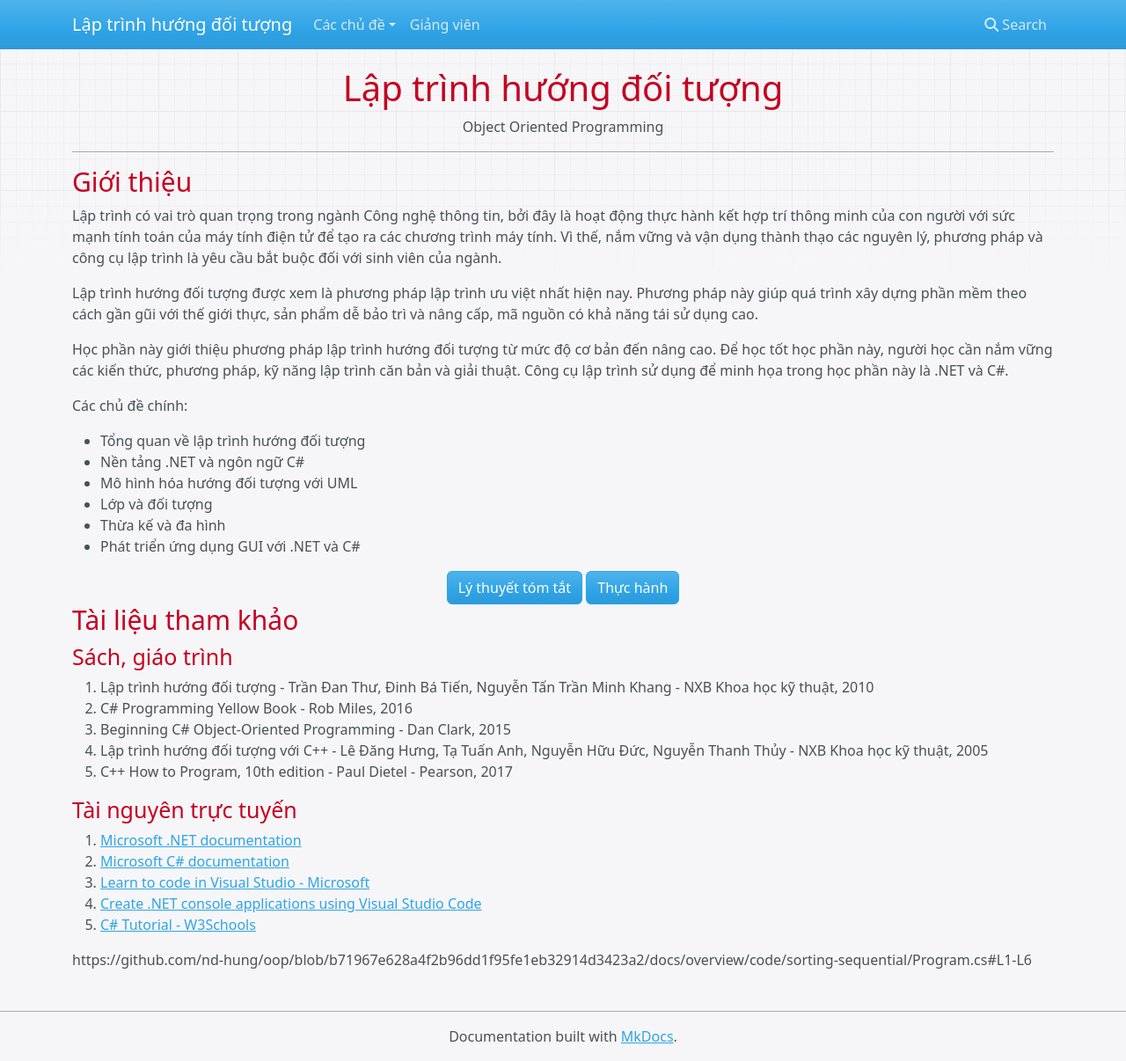
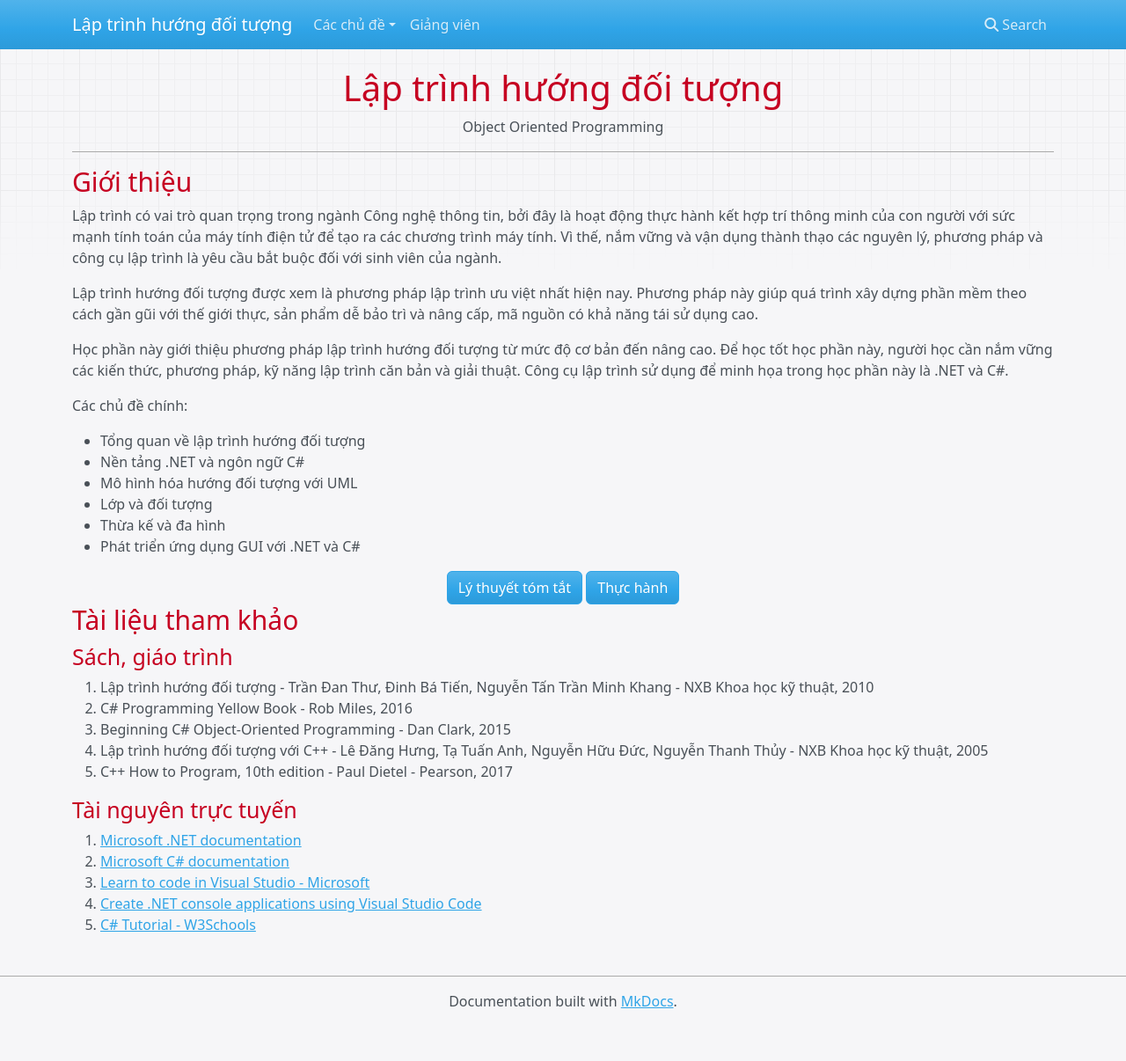
Before and after one commit to nd-hung/python-programming, an MkDocs documentation site: the page built from docs/README.md, in a window 1280 px wide and 1206 px high. Shown: the whole window at 88% size. Built offline with MkDocs 1.6.1, drawn with Linux system fonts in a browser that asks for light colours; nearby versions of some CDN libraries; old or Windows-style settings are respelled for this version of MkDocs; some of the changed lines change nothing that is shown.

Commit message:
Fix link

```diff
--- a/docs/README.md
+++ b/docs/README.md
@@ -47,6 +47,3 @@ Các chủ đề chính:
 <li><a href="https://learn.microsoft.com/en-us/dotnet/core/tutorials/with-visual-studio-code?pivots=dotnet-6-0">Create .NET console applications using Visual Studio Code<a></li>
 <li><a href="https://www.w3schools.com/cs/index.php">C# Tutorial - W3Schools</a></li>
 </ol>
-
-
-https://github.com/nd-hung/oop/blob/b71967e628a4f2b96dd1f95fe1eb32914d3423a2/docs/overview/code/sorting-sequential/Program.cs#L1-L6
```
Also changed, not shown: site/index.html, site/search/search_index.json, 1 other file.
